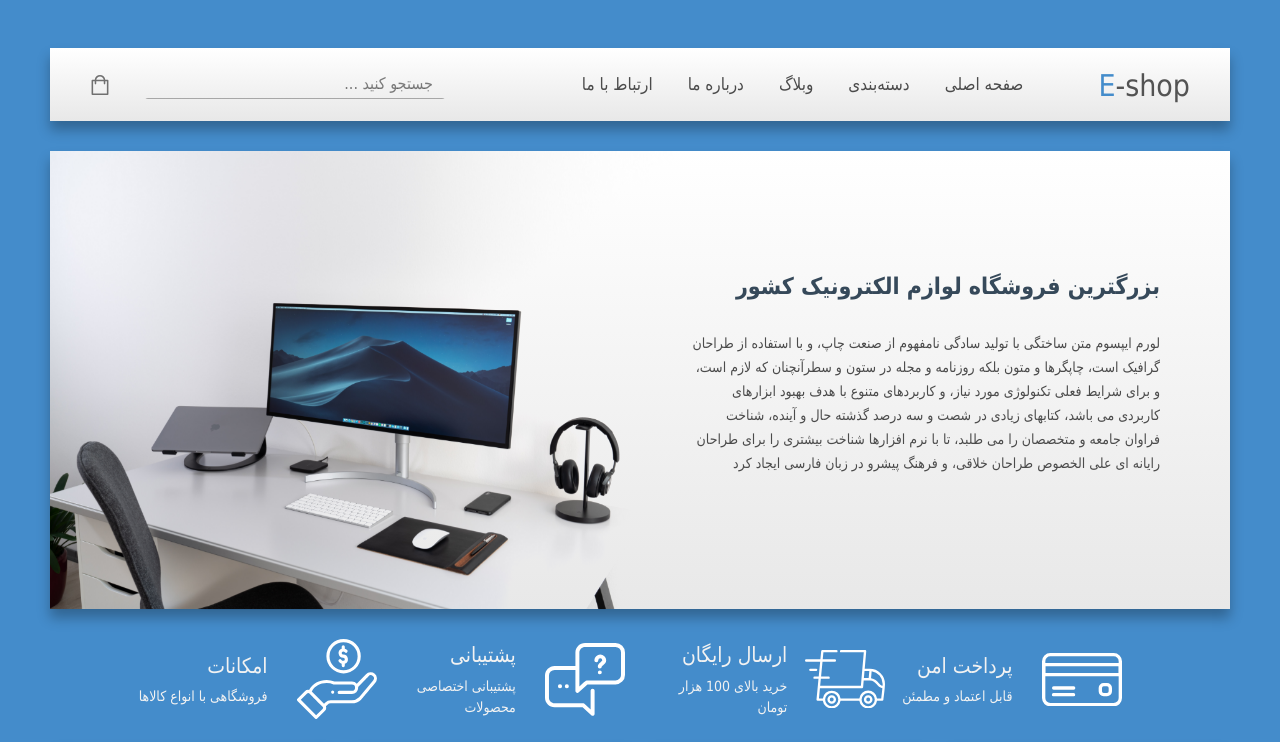
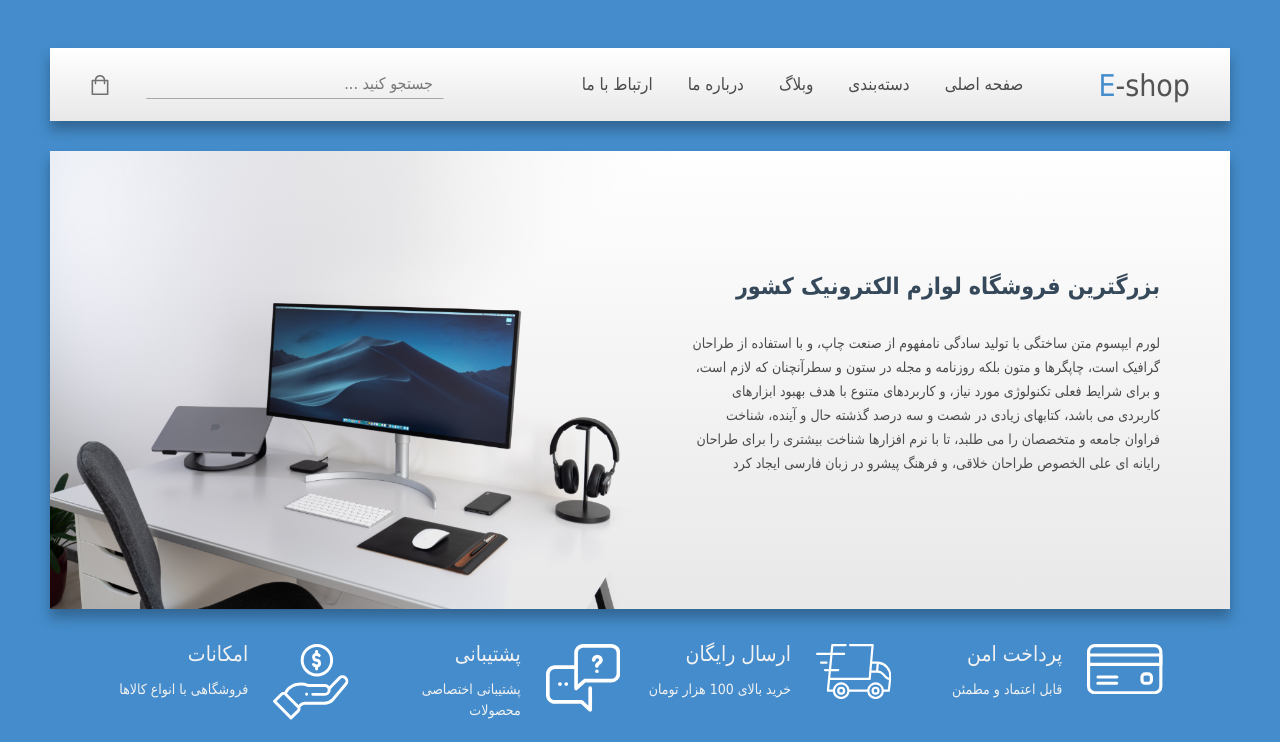
Before and after one commit to amiirbazzii/store, a React (Create React App) app: page / in a window 1280 px wide. Shown: the top 742 px of the page. Built offline with nearby package versions, Linux system fonts and the light colour scheme.

Commit message:
split & remove Bootstrap from Properties component

```diff
--- a/src/components/Home/Properties/Properites.scss
+++ b/src/components/Home/Properties/Properites.scss
@@ -1,19 +1,18 @@
 .properties {
   padding: 30px 0 15px 0;
-  .propertie {
-    padding: 0;
+  display: flex;
+  justify-content: center;
+  .property {
+    width: 23%;
+    display: flex;
+    padding-right: 20px;
     .icon {
-      svg {
-        width: 80px;
-      }
+      width: 30%;
+      padding-top: 5px;
     }
-    .text {
+    .intro {
+      padding-right: 25px;
       text-align: right;
-      h2,
-      p {
-        color: #f2f2f2;
-        font-weight: 500;
-      }
     }
   }
 }
--- a/src/components/Home/Properties/Properties.jsx
+++ b/src/components/Home/Properties/Properties.jsx
@@ -1,4 +1,6 @@
 import React from 'react';
+
+import Property from './Property/Property';
 
 import './Properites.scss';
 
@@ -7,43 +9,85 @@ import { ReactComponent as DeliveryTruck } from '../../../static/icons/propertie
 import { ReactComponent as DiscussIssue } from '../../../static/icons/properties/discuss-issue.svg';
 import { ReactComponent as Hand } from '../../../static/icons/properties/hand.svg';
 
+const Cards = [
+  {
+    icon: 'CreditCard',
+    title: 'پرداخت امن',
+    text: 'قابل اعتماد و مطمئن',
+    id: 'askcjn651',
+  },
+  {
+    icon: 'DeliveryTruck',
+    title: 'ارسال رایگان',
+    text: 'خرید بالای 100 هزار تومان',
+    id: '35sdcsdc',
+  },
+  {
+    icon: 'DiscussIssue',
+    title: 'پشتیبانی',
+    text: 'پشتیبانی اختصاصی محصولات',
+    id: '65dcsdcv',
+  },
+  {
+    icon: 'Hand',
+    title: 'امکانات',
+    text: 'فروشگاهی با انواع کالاها',
+    id: '65dfvaq',
+  },
+];
+
 const Properties = () => {
   return (
-    <div className='row properties justify-content-center'>
-      <div className='propertie col-md-3 row align-items-center'>
-        <div className='col-6 p-0 icon'>
+    <div className='properties'>
+      <div className='property'>
+        <div className='icon'>
           <CreditCard />
         </div>
-        <div className='col-6 p-0 text'>
-          <h2 className='col-12 p-0 m-0'>پرداخت امن</h2>
-          <p className='col-12 p-0 pt-1 m-0'>قابل اعتماد و مطمئن</p>
+        <div className='intro'>
+          <Property
+            key={Cards[0].id}
+            title={Cards[0].title}
+            text={Cards[0].text}
+          />
         </div>
       </div>
-      <div className='propertie col-md-3 row align-items-center'>
-        <div className='col-5 p-0 icon'>
+
+      <div className='property'>
+        <div className='icon'>
           <DeliveryTruck />
         </div>
-        <div className='col-6 p-0 text'>
-          <h2 className='col-12 p-0 m-0'>ارسال رایگان</h2>
-          <p className='col-12 p-0 pt-1 m-0'>خرید بالای 100 هزار تومان</p>
+        <div className='intro'>
+          <Property
+            key={Cards[1].id}
+            title={Cards[1].title}
+            text={Cards[1].text}
+          />
         </div>
       </div>
-      <div className='propertie col-md-3 row align-items-center'>
-        <div className='col-6 p-0 icon'>
+
+      <div className='property'>
+        <div className='icon'>
           <DiscussIssue />
         </div>
-        <div className='col-6 p-0 text'>
-          <h2 className='col-12 p-0 m-0'>پشتیبانی</h2>
-          <p className='col-12 p-0 pt-1 m-0'>پشتیبانی اختصاصی محصولات</p>
+        <div className='intro'>
+          <Property
+            key={Cards[2].id}
+            title={Cards[2].title}
+            text={Cards[2].text}
+          />
         </div>
       </div>
-      <div className='propertie col-md-3 row align-items-center'>
-        <div className='col-6 p-0 icon'>
+
+      <div className='property'>
+        <div className='icon'>
           <Hand />
         </div>
-        <div className='col-6 p-0 text'>
-          <h2 className='col-12 p-0 m-0'>امکانات</h2>
-          <p className='col-12 p-0 pt-1 m-0'>فروشگاهی با انواع کالاها</p>
+        <div className='intro'>
+          <Property
+            key={Cards[3].id}
+            title={Cards[3].title}
+            text={Cards[3].text}
+          />
         </div>
       </div>
     </div>
--- /dev/null
+++ b/src/components/Home/Properties/Property/Property.jsx
@@ -0,0 +1,14 @@
+import React from 'react';
+
+import './Property.scss';
+
+const Property = (props) => {
+  return (
+    <div>
+      <h2 className='title'>{props.title}</h2>
+      <p className='text'>{props.text}</p>
+    </div>
+  );
+};
+
+export default Property;
--- /dev/null
+++ b/src/components/Home/Properties/Property/Property.scss
@@ -0,0 +1,5 @@
+.title,
+.text {
+  color: #f2f2f2;
+  font-weight: 500;
+}
```
